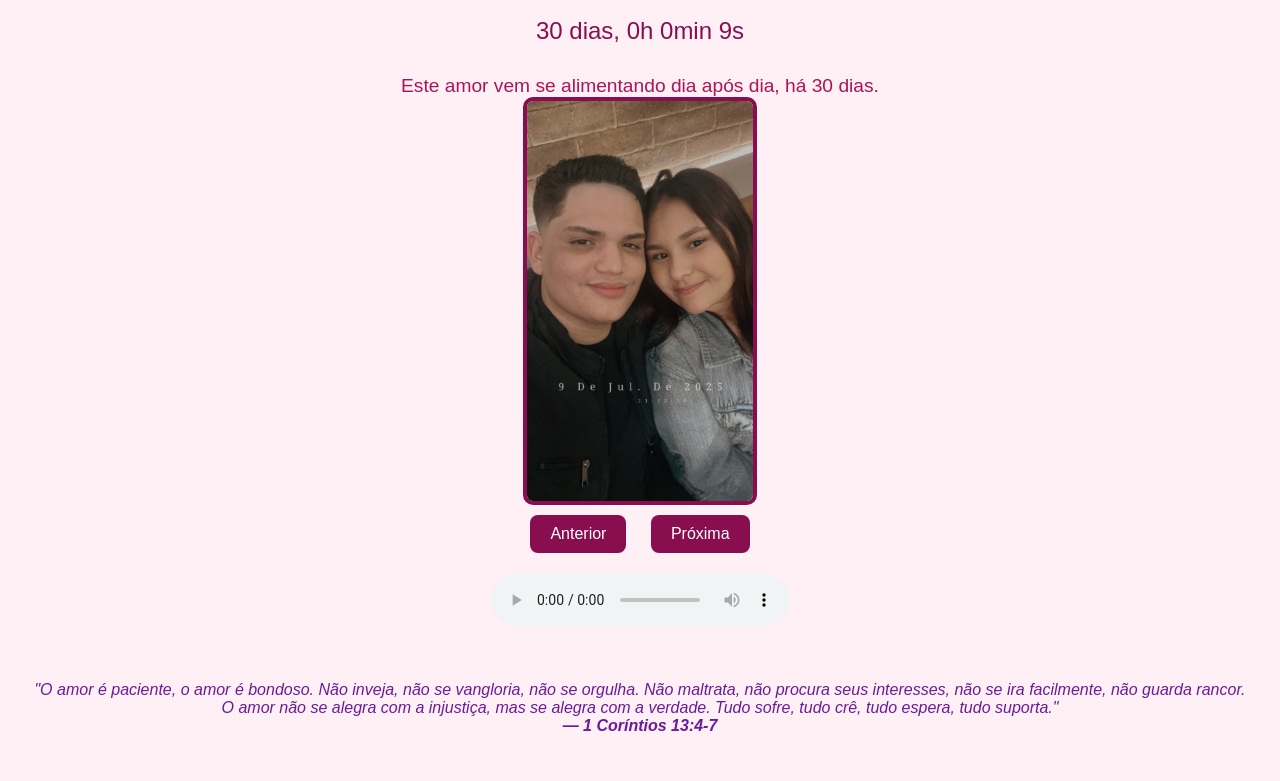
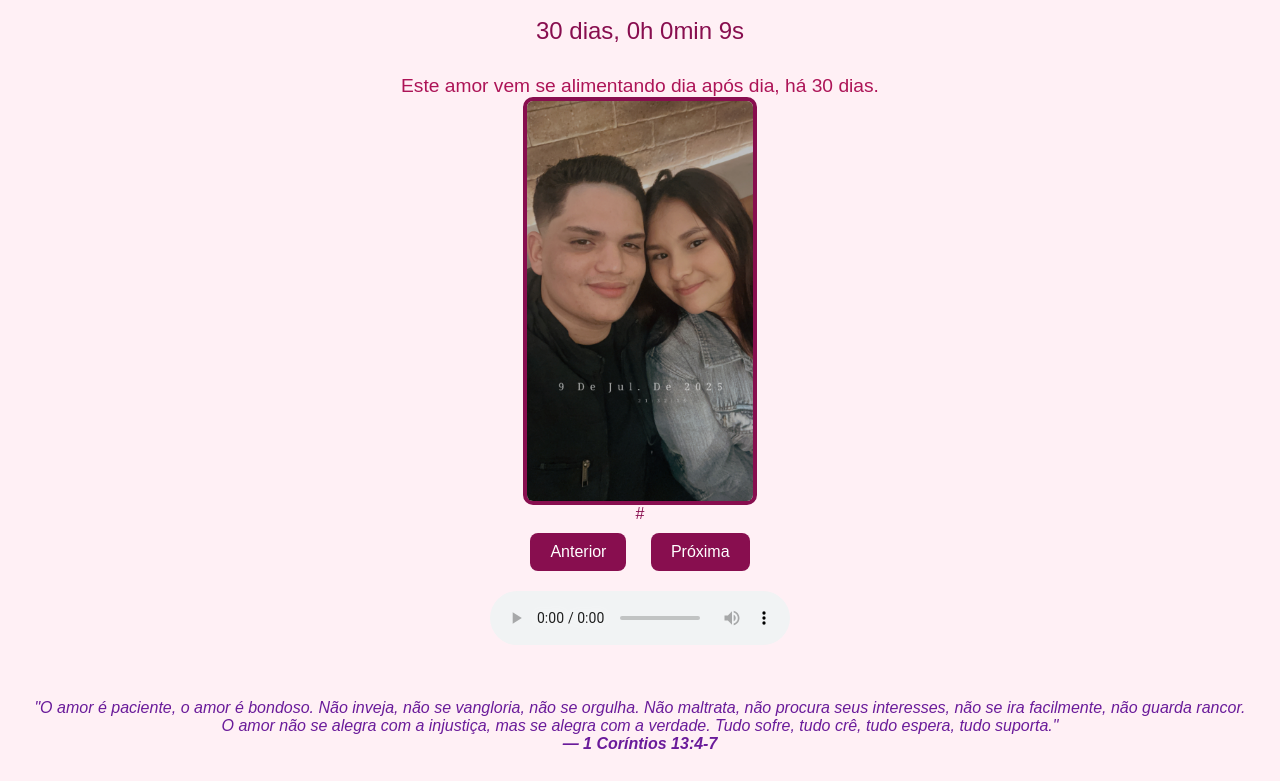
Before and after one commit to Petersoncoutin1/projeto-contador, a plain HTML site: page index.html in a window 1280 px wide. Shown: the part 124-905 px from the top of the page. Drawn offline with Linux system fonts and the light colour scheme.

Commit message:
Update index.html

```diff
--- a/index.html
+++ b/index.html
@@ -74,7 +74,7 @@
   <div class="carousel">
     <img src="fotos/foto1.jpg" class="active" alt="Foto 1" />
     <img src="fotos/foto2.jpg" alt="Foto 2" />
-    <img src="fotos/foto3.jpg" alt="Foto 3" />
+    #<img src="fotos/foto3.jpg" alt="Foto 3" />
     <img src="fotos/foto4.jpg" alt="Foto 4" />
     <img src="fotos/foto5.jpg" alt="Foto 5" />
     <img src="fotos/foto6.jpg" alt="Foto 6" />
```
